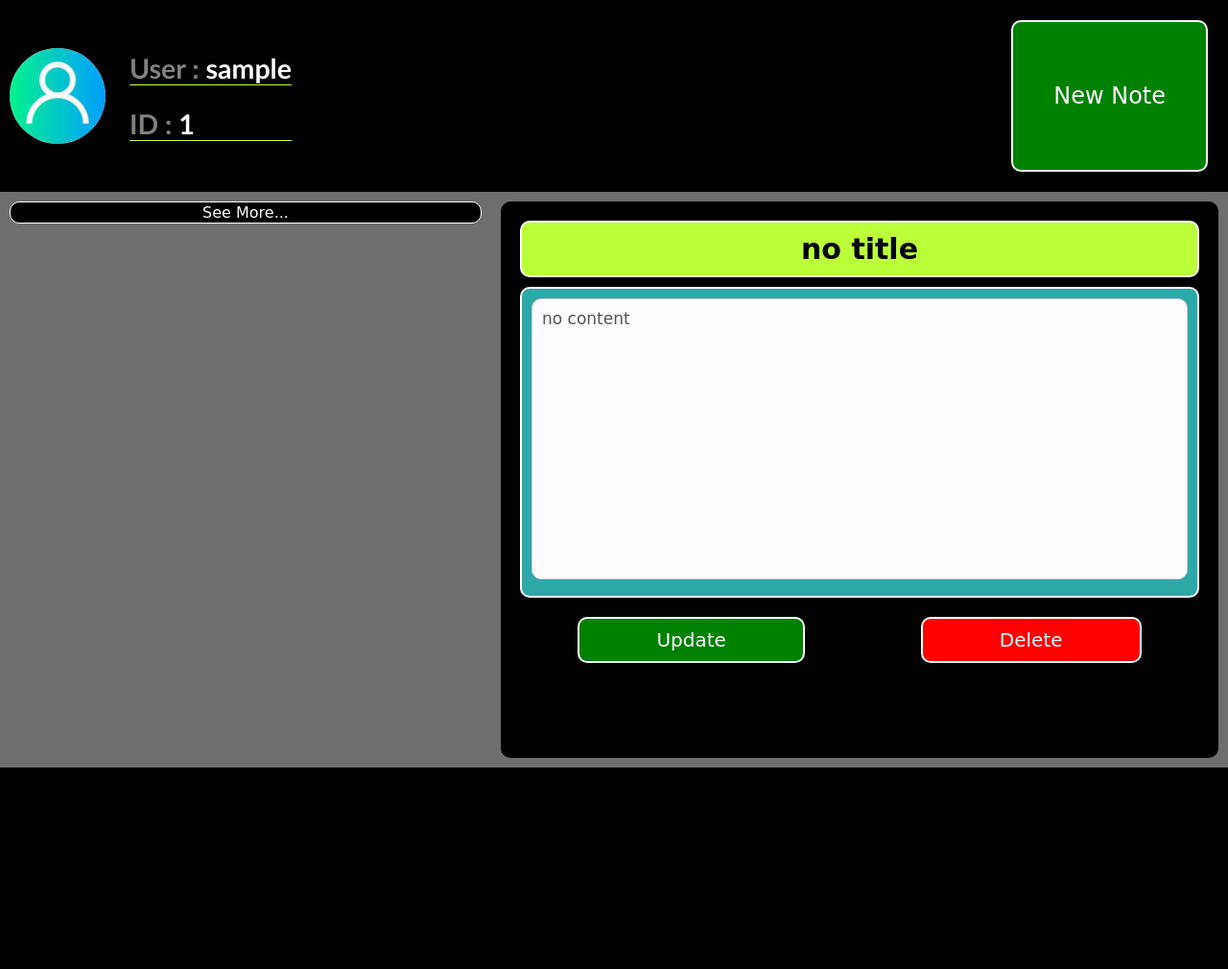
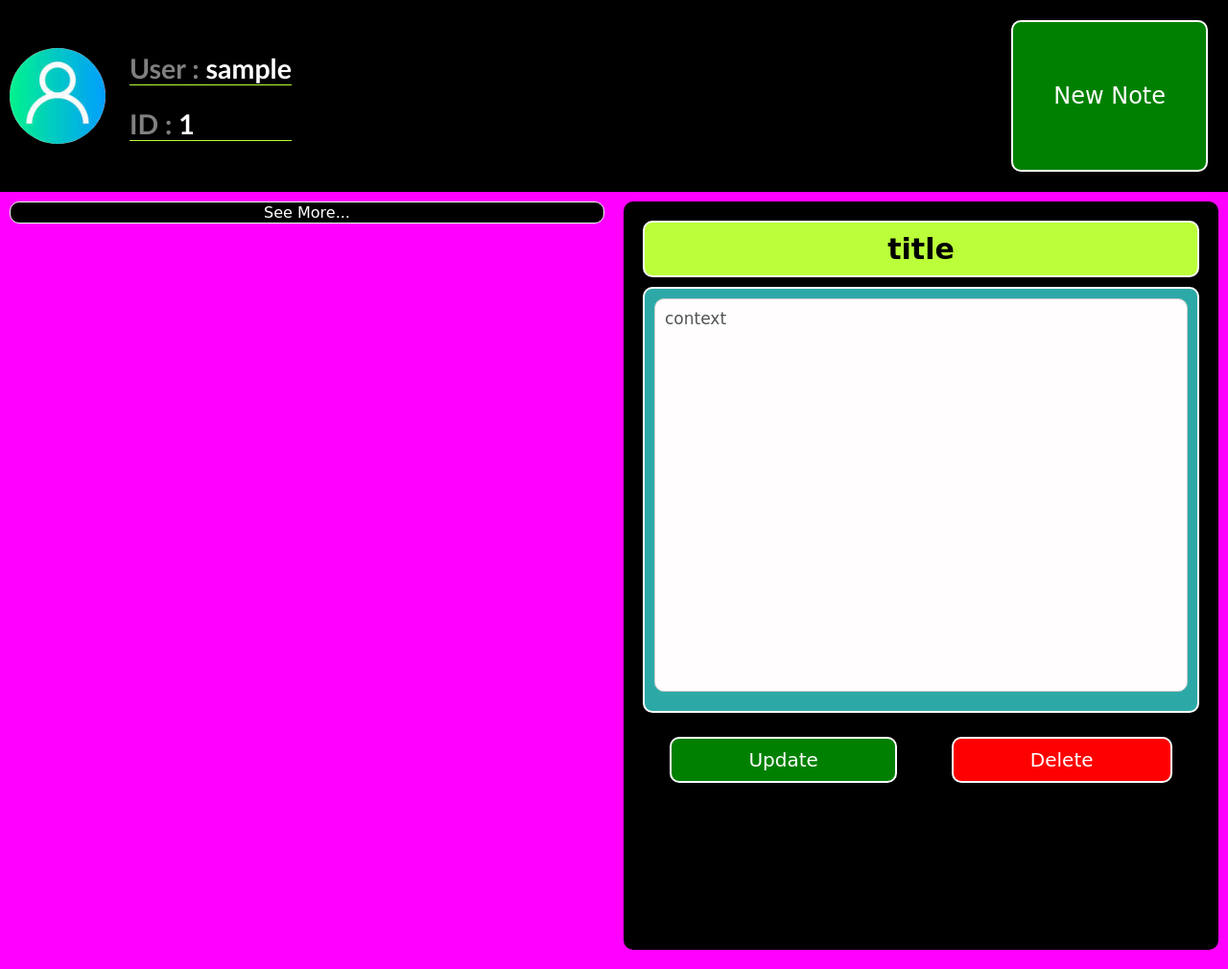
Before and after one commit to ELMIR-Ahmed/Project_1, a PHP site: page /php/note_page.php?limit=8 in a window 1280 px wide. Shown: the whole page at 96% size. Before the commit the page ends 800 px from the top, so only its background shows below. Run offline with PHP 8.4, Linux system fonts and the light colour scheme; the visitor is signed in with stand-in values (Sample User, id 1); data that the repository does not hold is empty.

Commit message:
09/12/2023

```diff
--- a/css/note_page.css
+++ b/css/note_page.css
@@ -17,6 +17,8 @@ body{
 }
 .notes{
   display: flex;
+  flex-wrap: wrap;
+  background-color: magenta;
 }
 .user{
   display: flex;
@@ -81,11 +83,13 @@ body{
 .article_n{
   /* height: 75vh; */
   width: 40%;
-  background-color: var(--primary-color);
+  /* background-color: var(--primary-color); */
   display: flex;
   flex-direction: column;
   flex-wrap: wrap;
   justify-content: space-between;
+  background-color: transparent;
+  flex: 1 1 300px;
 }
 .article_n .note_card{
   width: 100%;
@@ -94,7 +98,7 @@ body{
   border-radius: 10px;
   box-shadow: 4px 4px 3px gray;
   display: flex;
-  justify-content: space-between;
+  justify-content: space-around;
   flex-wrap: wrap;
   margin-bottom: 15px;
 }
@@ -112,6 +116,9 @@ body{
   font-family: cursive;
   transition-property: background-color, color;
   transition-duration: 0.3s;
+  display: flex;
+  align-items: center;
+  justify-content: space-between;
 }
 .article_n .note_card h2:hover{
   cursor: pointer;
@@ -156,11 +163,14 @@ body{
   padding: 1px 10px;
   background-color: black;
   font-family: cursive;
+  margin-bottom: 10px;
 }
 .body_n{
-  height: 75vh;
+  height: 100vh;
   width: 60%;
-  background-color: var(--primary-color);
+  background-color: transparent;
+  flex: 1 1 300px;
+  margin-bottom: 10px;
 }
 .body_n .note{
   background-color: black;
@@ -191,6 +201,7 @@ body{
 .body_n .note .buttons_note{
   display: flex;
   justify-content: space-around;
+  flex-wrap: wrap;
   margin-top: 20px;
 }
 .body_n .note .buttons_note a{
@@ -202,6 +213,7 @@ body{
   color: white;
   font-size: 20px;
   transition: transform 0.3s;
+  margin-top: 5px;
 }
 .body_n .note .buttons_note a:hover{
   transform: scale(0.9);
@@ -214,10 +226,10 @@ body{
   background-color: red;
 }
 .date{
-  position: absolute;
   line-height: 5;
+  margin-right: 5px;
   left: 290px;
-  font-size: x-small;
+  font-size: 11px;
   font-style: italic;
   font-weight: 100;
   color: var(--secondary-color);
--- a/php/note_page.php
+++ b/php/note_page.php
@@ -43,9 +43,9 @@
         <div class="note_card">
           <h2 onclick="location.href='../php/note_page.php?aff_note=<?=$result['id_note'];?>'" class="click_note">
             Title : <?php echo $result["title_note"];?>
-            <span class="date">
+            <div class="date">
               <?php echo $result["date_note"];?>
-            </span>
+            </div>
           </h2>
           <a onclick="location.href='../php/delete.php?this_note=<?=$result['id_note'];?>'">Delete</a>
         </div>
@@ -69,12 +69,15 @@
       <div class="body_n">
         <div class="note">
           <?php
-            $note_aff = $_GET["aff_note"];
-            $request_aff = "SELECT id_note, title_note, context_note FROM notes WHERE id_note = ?";
-            $stmt = $connexion->prepare($request_aff);
-            $stmt->bindValue(1, $note_aff);
-            $stmt->execute();
-            $data_note = $stmt->fetch();
+            $note_aff = isset($_GET["aff_note"]) ? $_GET["aff_note"] : false;
+            $data_note = ['title_note' => 'title', 'context_note' =>'context', 'id_note' => 1];
+            if ($note_aff != false ) {
+              $request_aff = "SELECT id_note, title_note, context_note FROM notes WHERE id_note = ?";
+              $stmt = $connexion->prepare($request_aff);
+              $stmt->bindValue(1, $note_aff);
+              $stmt->execute();
+              $data_note = $stmt->fetch();
+            }
           ?>
           <?php
             $title = $data_note ? $data_note['title_note'] : 'no title';
```
